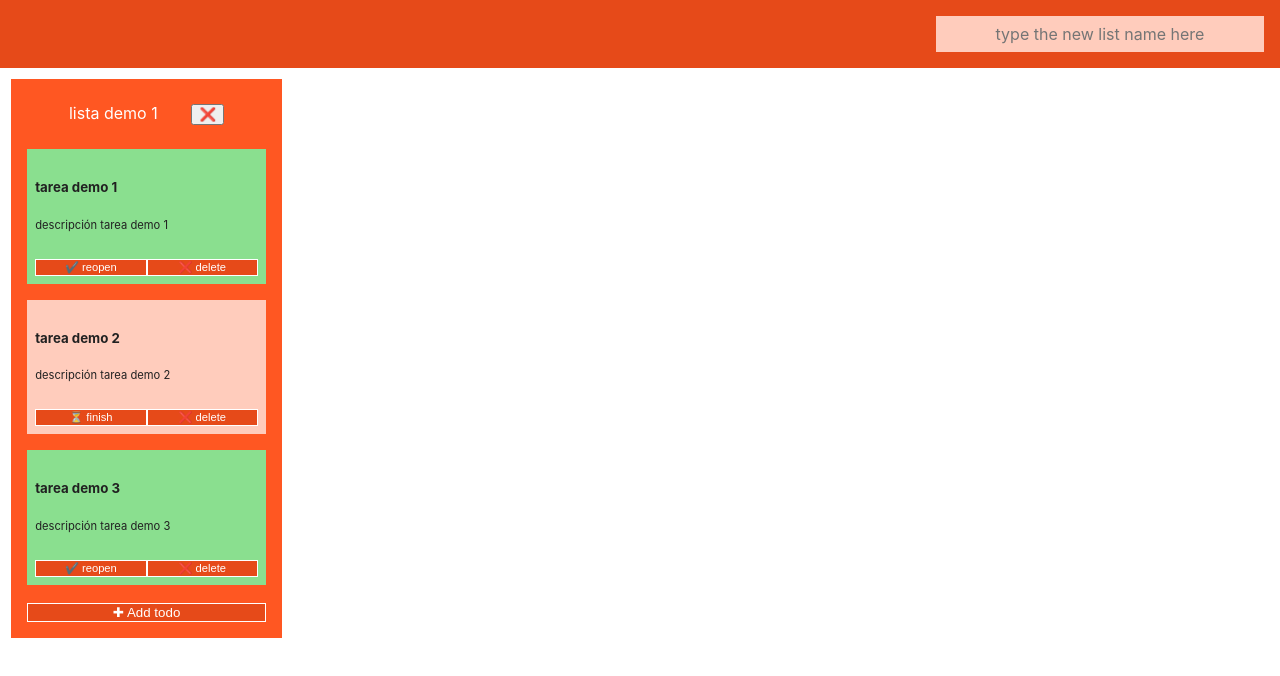
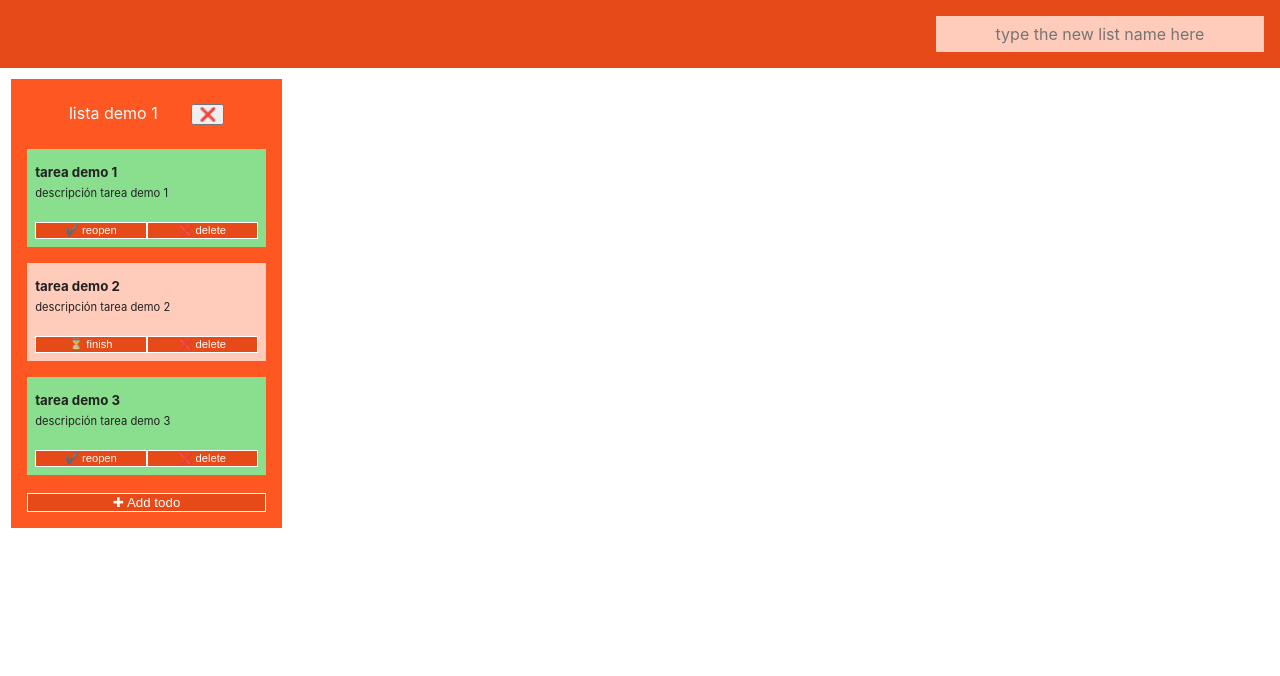
Before and after one commit to diegosuarez-dev/reto3-trellolike, a React (Create React App) app: page / in a window 1280 px wide. Shown: the top 676 px of the page. Built offline with nearby package versions, Linux system fonts and the light colour scheme.

Commit message:
Reajuste del margen del título y descripción de cada tarea

```diff
--- a/src/components/ListsPanel/ListsPanel.css
+++ b/src/components/ListsPanel/ListsPanel.css
@@ -35,8 +35,12 @@
   text-align: start;
   padding: 0.5em;
 }
+.panel .list .todos .task .data h5 {
+  margin: 0.5em 0;
+}
 .panel .list .todos .task .data p {
   font-size: 0.7em;
+  margin: 0.5em 0;
 }
 .panel .list .todos .task .actions {
   display: flex;
--- a/src/components/ListsPanel/ListsPanel.scss
+++ b/src/components/ListsPanel/ListsPanel.scss
@@ -32,8 +32,12 @@
                 .data {
                     text-align: start;
                     padding: 0.5em;
+                    h5 {
+                        margin: 0.5em 0;
+                    }
                     p {
                         font-size: 0.7em;
+                        margin: 0.5em 0;
                     }
                 }
                 .actions {
```
Also changed, not shown: 1 other file (tests, documents, lock files or other folders). Lines whose indentation alone changed are shown as unchanged.
